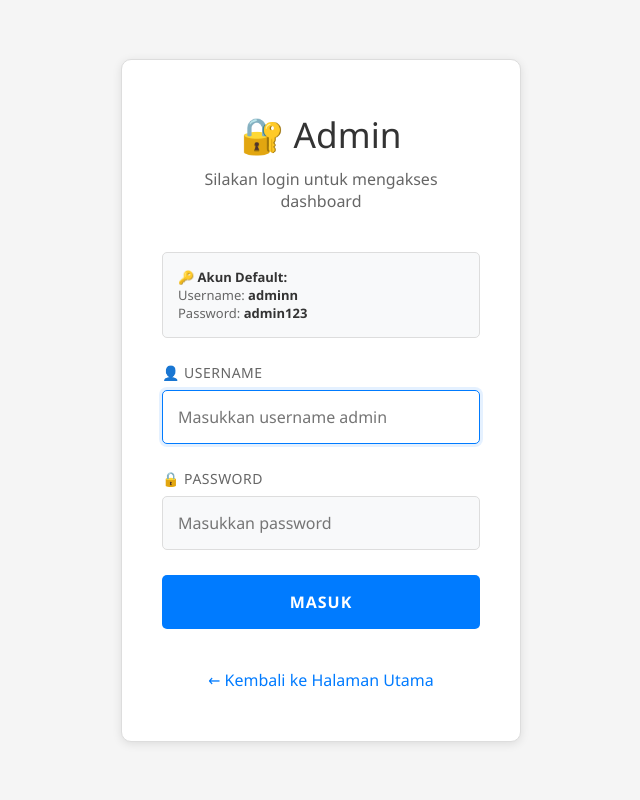
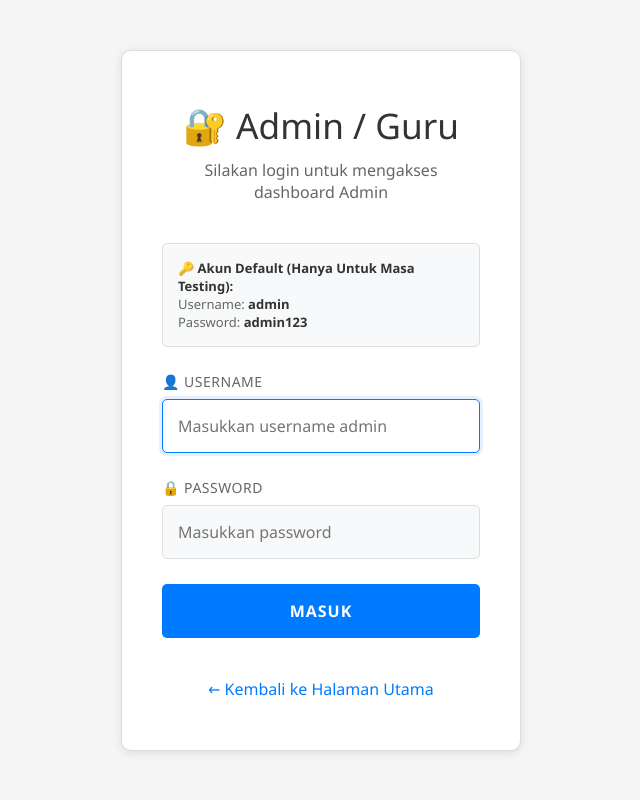
Before and after one commit to RasyaTriNoviandika/Absensi_wajah, a Flask app: page /admin/login in a window 1280 px wide. Shown: the whole page, without its empty margins (319-959 px from the left). Run offline with Flask 3, Linux system fonts and the light colour scheme.

Commit message:
Perbaikan ui

```diff
--- a/templates/admin/login.html
+++ b/templates/admin/login.html
@@ -226,14 +226,14 @@
 <body>
     <div class="login-container">
         <div class="login-header">
-            <h1>🔐 Admin</h1>
-            <p>Silakan login untuk mengakses dashboard</p>
+            <h1>🔐 Admin / Guru </h1>
+            <p>Silakan login untuk mengakses dashboard Admin</p>
         </div>
 
         <!-- Default Admin Info -->
         <div class="admin-info">
-            <strong>🔑 Akun Default:</strong><br>
-            Username: <strong>adminn</strong><br>
+            <strong>🔑 Akun Default (Hanya Untuk Masa Testing):</strong><br>
+            Username: <strong>admin</strong><br>
             Password: <strong>admin123</strong><br>
         </div>
 
```
